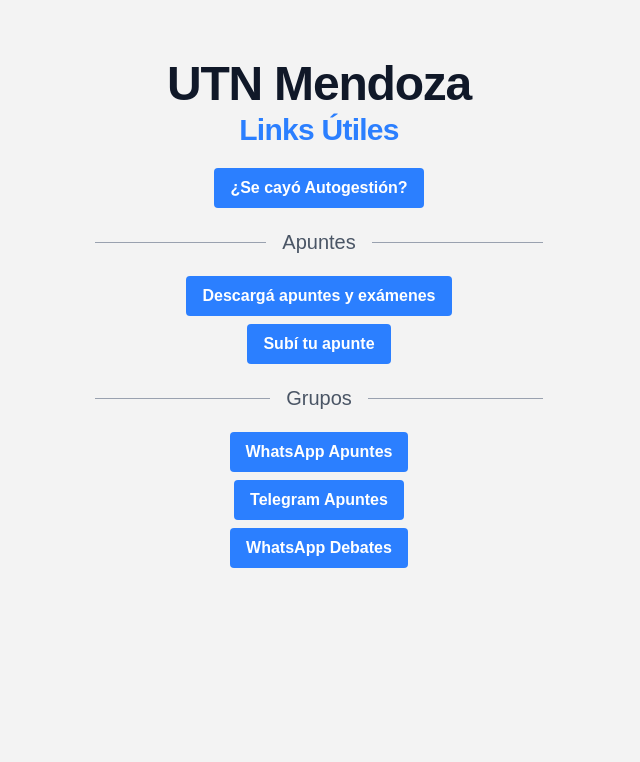
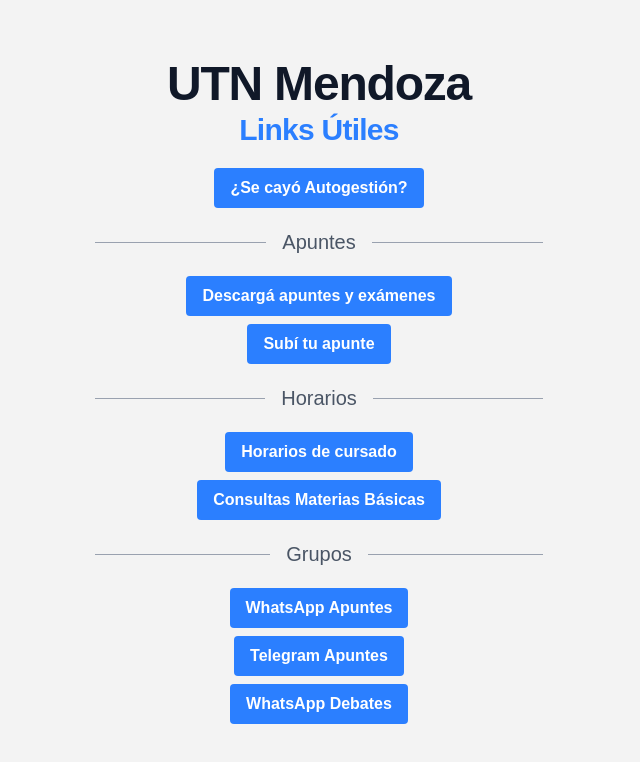
Before and after one commit to checorazza/UTNFRM-links, a Next.js app: page / in a window 1280 px wide. Shown: the top 762 px of the page, without its empty margins (321-961 px from the left). Built offline with nearby package versions, Linux system fonts and the light colour scheme.

Commit message:
metadata: update links and opengraph image / add horarios (not finished)

```diff
--- a/app/layout.tsx
+++ b/app/layout.tsx
@@ -13,7 +13,7 @@
 });
 
 export const metadata: Metadata = {
-  title: "Create Next App",
+  title: "Links UTN Mendoza",
   description: "Generated by create next app",
 };
 
--- a/app/page.tsx
+++ b/app/page.tsx
@@ -1,7 +1,6 @@
 import LinkList from "../components/LinkList.js";
 import LinkItem from "../components/LinkItem.js";
 import Divider from "../components/Divider.js";
-import Link from "next/link.js";
 
 export default function Home() {
   const autogestion = {
@@ -14,6 +13,17 @@
     {
       text: "Subí tu apunte",
       href: "https://drive.google.com/drive/folders/1XqAJvCCtzAFxJ5hlaerHdUF8qgCsPCVi",
+    },
+  ];
+
+  const horarios = [
+    {
+      text: "Horarios de cursado",
+      href: "http://encuesta.frm.utn.edu.ar/horariocurso/",
+    },
+    {
+      text: "Consultas Materias Básicas",
+      href: "https://docs.google.com/spreadsheets/d/1p_M0-_Epxg3L8MQPioQhSRtIRTKtzpiU/edit?gid=1545364061#gid=1545364061",
     },
   ];
 
@@ -45,6 +55,8 @@
       <LinkItem text={autogestion.text} href={autogestion.href}></LinkItem>
       <Divider text="Apuntes"></Divider>
       <LinkList linkitems={apuntes} />
+      <Divider text="Horarios"></Divider>
+      <LinkList linkitems={horarios} />
       <Divider text="Grupos"></Divider>
       <LinkList linkitems={grupos} />
     </div>
```
Also changed, not shown: public/opengraph-image.png (added).
